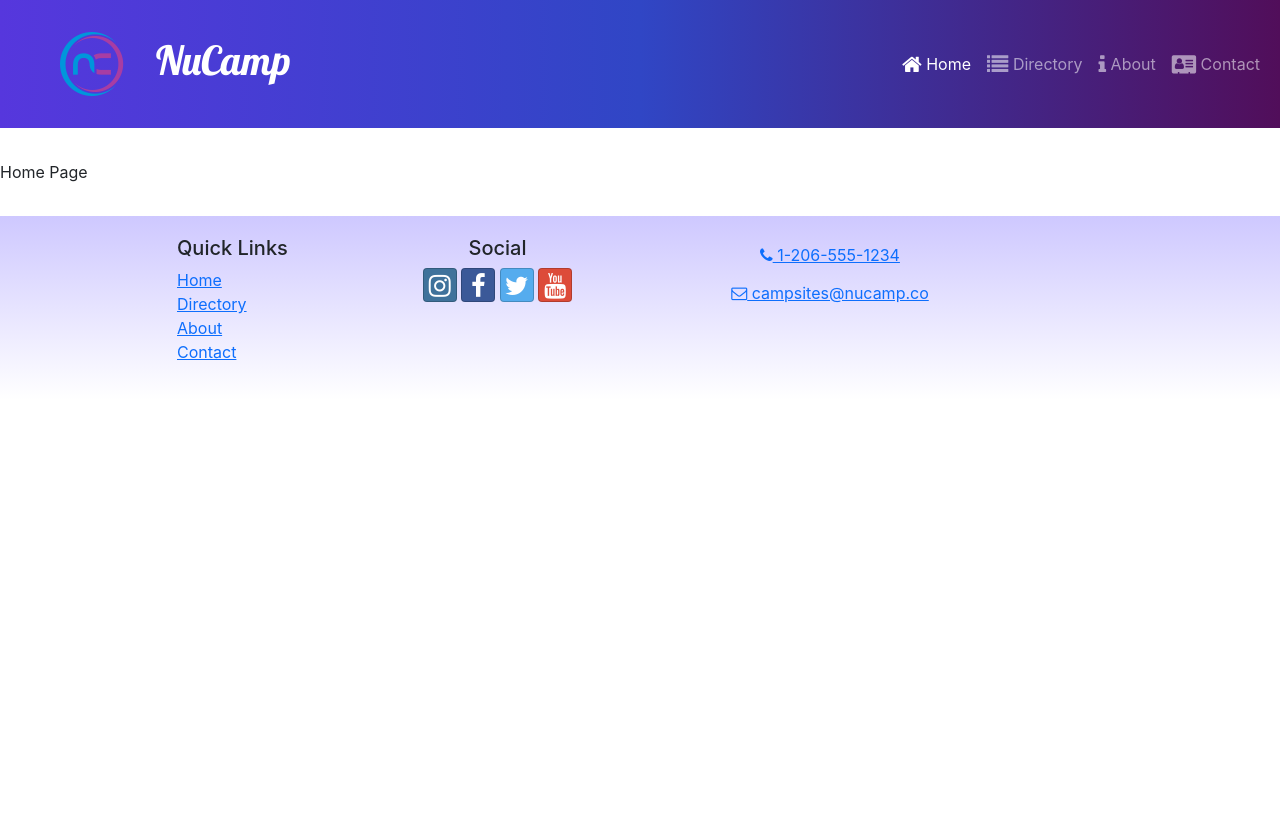
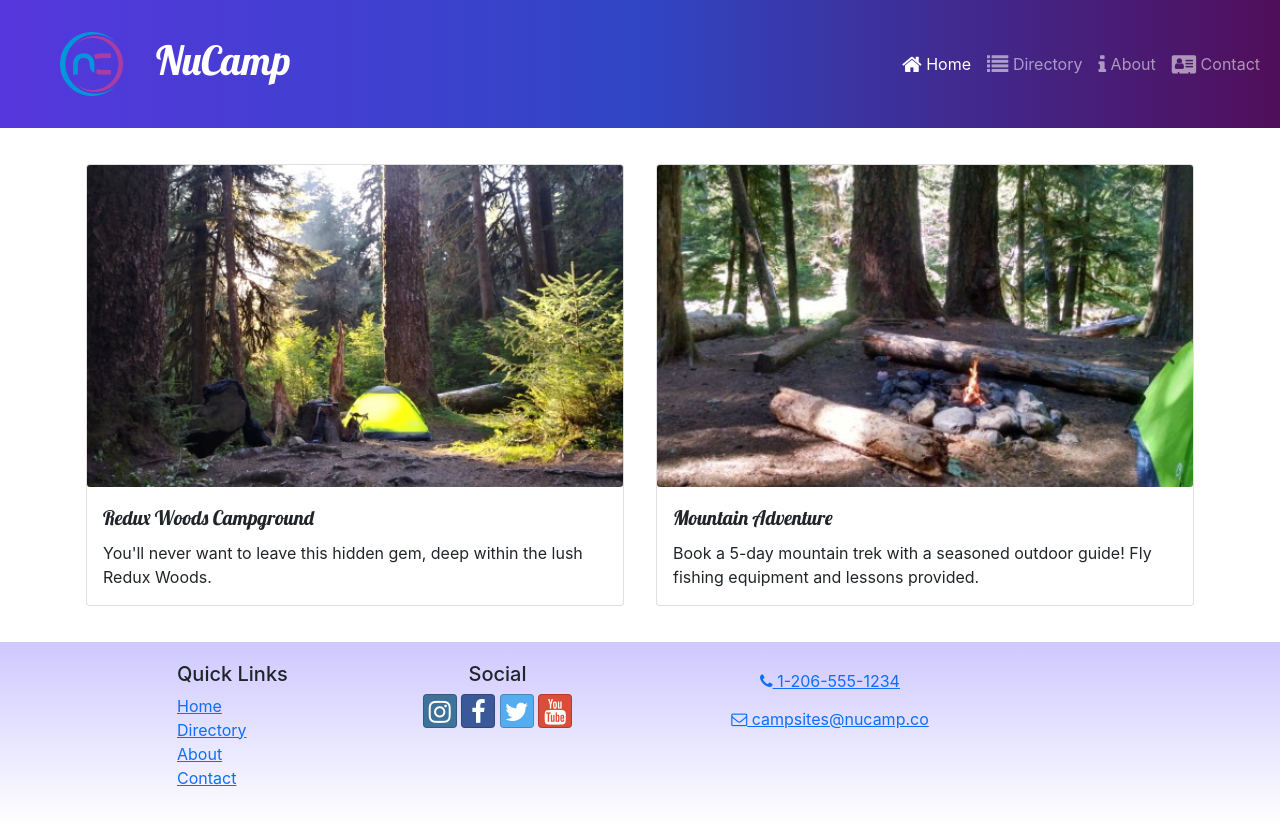
Before and after one commit to KibaaraNava/nucampsite-with-react, a React (Create React App) app: page / in a window 1280 px wide. Before the commit the page ends 800 px from the top, so only its background shows below. Built offline with nearby package versions, Linux system fonts and the light colour scheme.

Commit message:
CampsiteDetailPage with useParams

```diff
--- a/src/App.js
+++ b/src/App.js
@@ -4,6 +4,7 @@ import { Routes, Route } from 'react-router-dom';
 import HomePage from './pages/HomePage';
 import ContactPage from './pages/ContactPage';
 import CampsitesDirectoryPage from './pages/CampsitesDirectoryPage';
+import CampsiteDetailPage from './pages/CampsiteDetailPage';
 import Header from './components/Header';
 import Footer from './components/Footer';
 
@@ -15,6 +16,9 @@ function App() {
                 <Route path="/" element={<HomePage />}/>
                 <Route path="contact" element={<ContactPage />}/>
                 <Route path="directory" element={<CampsitesDirectoryPage />}/>
+                <Route path='directory/:campsiteId'
+                    element={<CampsiteDetailPage />}
+                />
             </Routes>
             <Footer />
         </div>
--- a/src/features/campsites/CampsiteCard.js
+++ b/src/features/campsites/CampsiteCard.js
@@ -1,17 +1,22 @@
 import { Card, CardImg, CardImgOverlay, CardTitle} from 'reactstrap';
+import { Link } from 'react-router-dom';
 
-const CampsiteCard = (props) => {
+const CampsiteCard = ({ campsite }) => {
+    const { id, image, name } = campsite;
+
     return (
+        <Link to={`${id}`}>
             <Card>
                 <CardImg
                     width='100%'
-                src={props.campsite.image}
-                alt={props.campsite.name}
+                    src={image}
+                    alt={name}
                 />
                 <CardImgOverlay>
-                <CardTitle>{props.campsite.name}</CardTitle>
+                    <CardTitle>{name}</CardTitle>
                 </CardImgOverlay>
             </Card>
+        </Link>
     );
 }
 
--- a/src/features/campsites/CampsitesList.js
+++ b/src/features/campsites/CampsitesList.js
@@ -10,9 +10,9 @@ const CampsitesList = ({setCampsiteId}) => {
             {CAMPSITES.map((campsite) => {
                         return (
                             <Col md='5'
-                            className='m-4'
-                            key={campsite.id}
-                            onClick={() => setCampsiteId(campsite.id)}>
+                                className='m-4'
+                                key={campsite.id}
+                            >
                                 <CampsiteCard campsite={campsite} />
                             </Col>
                         );
--- a/src/features/campsites/campsitesSlice.js
+++ b/src/features/campsites/campsitesSlice.js
@@ -2,11 +2,15 @@ import { CAMPSITES }from '../../app/shared/CAMPSITES';
 
  export const selectAllCampsites = () => {
     return CAMPSITES;
- }
+ };
 
  export const selectCampsiteById = (id) => {
-   return CAMPSITES.find((campsite) => campsite.id === id);
- }
+   return CAMPSITES.find((campsite) => campsite.id === parseInt(id));
+ };
+
+ export const selectFeaturedCampsite = () => {
+    return CAMPSITES.find( (campsite) => campsite.featured );
+ };
 
 //  export const selectRandomCampsite = () => {
 //     return CAMPSITES[Math.floor(CAMPSITES.length * Math.random())]
--- /dev/null
+++ b/src/features/display/DisplayCard.js
@@ -0,0 +1,17 @@
+import { Card, CardImg, CardText, CardBody, CardTitle } from 'reactstrap';
+
+const DisplayCard = ({item}) => {
+    const { image, name, description } = item;
+
+    return (
+        <Card>
+            <CardImg src={image} alt={name} />
+            <CardBody>
+                <CardTitle>{name}</CardTitle>
+                <CardText>{description}</CardText>
+            </CardBody>
+        </Card>
+    );
+}
+
+export default DisplayCard;
--- /dev/null
+++ b/src/features/display/DisplayList.js
@@ -0,0 +1,22 @@
+import { Col, Row } from "reactstrap";
+import DisplayCard from "./DisplayCard";
+import { selectFeaturedCampsite } from "../campsites/campsitesSlice";
+import { selectFeaturedPromotion } from "../promotions/promotionsSlice";
+
+const DisplayList = () => {
+    const items = [selectFeaturedCampsite(), selectFeaturedPromotion()];
+
+    return (
+        <Row>
+            {items.map((item, idx) => {
+                return (
+                    <Col md className="m-1" key={idx}>
+                        <DisplayCard item={item} />
+                    </Col>
+                );
+            })}
+        </Row>
+    );
+};
+
+export default DisplayList;
--- /dev/null
+++ b/src/features/promotions/promotionsSlice.js
@@ -0,0 +1,7 @@
+import { PROMOTIONS } from "../../app/shared/PROMOTIONS";
+
+export const selectFeaturedPromotion = () => {
+    return (
+        PROMOTIONS.find( (promotion) => promotion.featured )
+    );
+}
--- /dev/null
+++ b/src/pages/CampsiteDetailPage.js
@@ -0,0 +1,19 @@
+import { Container, Row } from 'reactstrap';
+import { useParams } from 'react-router-dom';
+import { selectCampsiteById } from '../features/campsites/campsitesSlice';
+import CampsiteDetail from '../features/campsites/CampsiteDetail';
+
+ const CampsiteDetailPage = () => {
+    const { campsiteId }= useParams();
+    const campsite = selectCampsiteById(campsiteId);
+
+    return (
+        <Container>
+            <Row>
+                <CampsiteDetail campsite={campsite} />
+            </Row>
+        </Container>
+    );
+ }
+
+ export default CampsiteDetailPage;
--- a/src/pages/CampsitesDirectoryPage.js
+++ b/src/pages/CampsitesDirectoryPage.js
@@ -1,23 +1,10 @@
-import { useState } from 'react';
-import { Container, Row, Col } from 'reactstrap';
-import CampsiteDetail from '../features/campsites/CampsiteDetail';
+import { Container } from 'reactstrap';
 import CampsitesList from '../features/campsites/CampsitesList';
-import { selectCampsiteById } from '../features/campsites/campsitesSlice';
 
 const CampsitesDirectoryPage = () => {
-    const [campsiteId, setCampsiteId] = useState(0);
-    const selectedCampsite = selectCampsiteById(campsiteId);
-
     return (
         <Container>
-            <Row>
-                <Col sm="5" md="7">
-                    <CampsitesList setCampsiteId={setCampsiteId}/>
-                </Col>
-                <Col sm="7" md="5">
-                    <CampsiteDetail campsite={selectedCampsite}/>
-                </Col>
-            </Row>
+            <CampsitesList />
         </Container>
     )
 }
--- a/src/pages/HomePage.js
+++ b/src/pages/HomePage.js
@@ -1,8 +1,11 @@
+import { Container } from 'reactstrap';
+import DisplayList from '../features/display/DisplayList';
+
 const HomePage = () => {
     return (
-        <div>
-            Home Page
-        </div>
+        <Container>
+            <DisplayList />
+        </Container>
     );
 }
 
```
Lines whose indentation alone changed are shown as unchanged.
